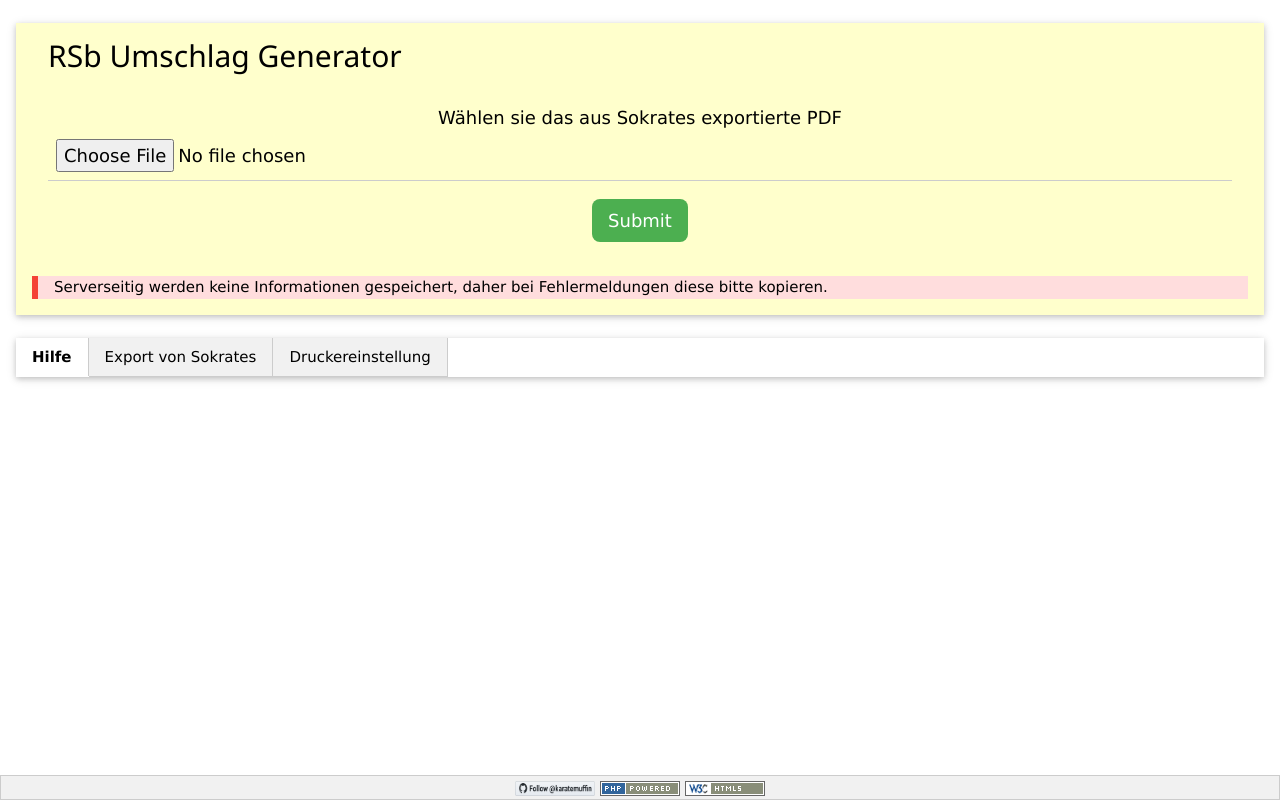
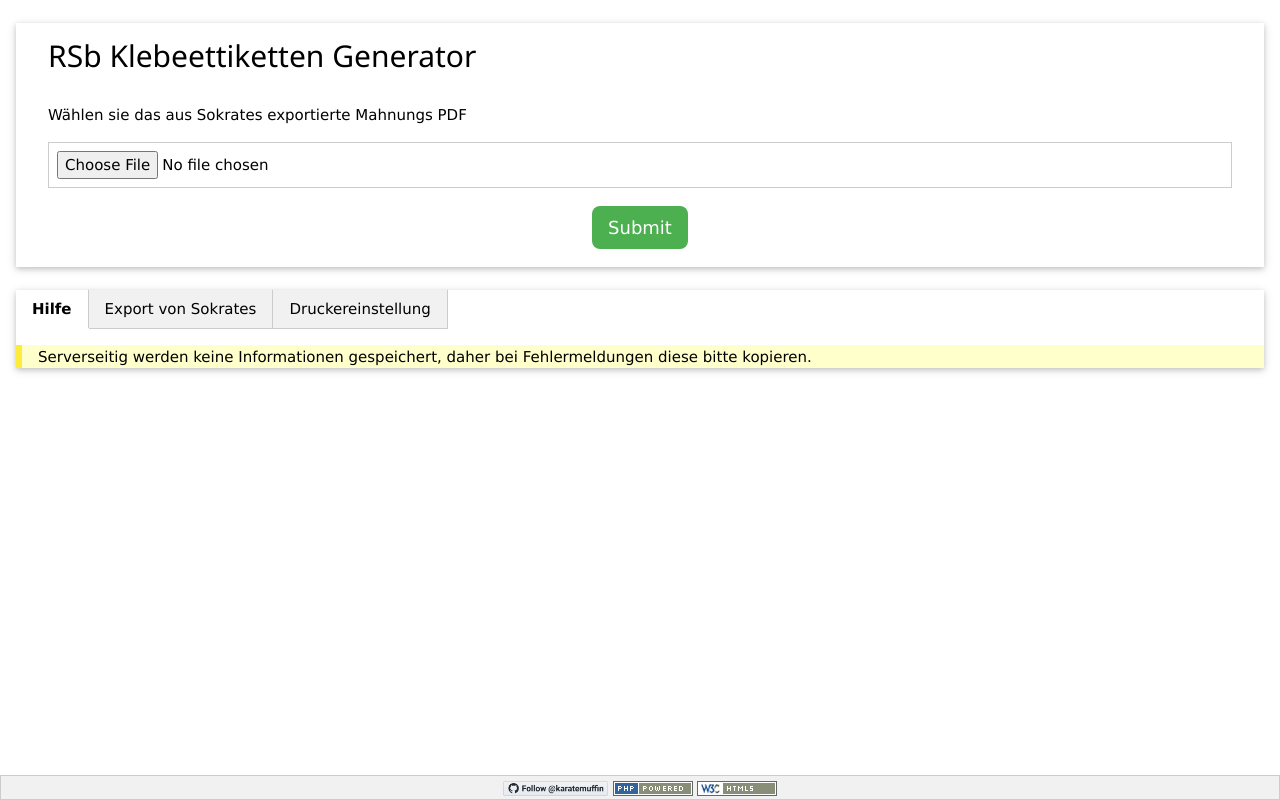
Before and after one commit to karatemuffin/rsbparser, a plain HTML site: page index.html in a window 1280 px wide. Drawn offline with nearby package versions, Linux system fonts and the light colour scheme.

Commit message:
html style

```diff
--- a/index.html
+++ b/index.html
@@ -8,20 +8,17 @@
 	<body>
 		<div class="w3-container w3-auto">
 			<br>
-		<div class="w3-container w3-card w3-pale-yellow">
+			<div class="w3-container w3-card">
 				<div class="w3-container">
-				<h2>RSb Umschlag Generator</h2>
+					<h2>RSb Klebeettiketten Generator</h2>
 				</div>
-
-			<form class=" w3-container" action="parser.php" method="post" enctype="multipart/form-data">
-
+				<form class="w3-container" action="parser.php" method="post" enctype="multipart/form-data">
 					<!-- Begin Upload -->
-				<div class="w3-section w3-center w3-large">
-					<label> Wählen sie das aus Sokrates exportierte PDF</label>
-					<input  class="w3-input w3-center" type="file" name="uploadedfile" id="uploadedfile">
+					<div class="w3-section">
+						<p> Wählen sie das aus Sokrates exportierte Mahnungs PDF</p>
+						<input  class="w3-input w3-border" type="file" name="uploadedfile" id="uploadedfile">
 					</div>
 					<!-- End Upload -->
-
 					<!-- Begin Submit -->
 					<div class="w3-section w3-center w3-large">
 						<p>
@@ -29,11 +26,7 @@
 						</p>
 					</div>
 					<!-- End Submit -->
-
 				</form>
-			<div class="w3-panel w3-pale-red w3-leftbar w3-border-red">
-				Serverseitig werden keine Informationen gespeichert, daher bei Fehlermeldungen diese bitte kopieren.
-			</div>
 			</div>
 			<br>
 			<div class="w3-card">
@@ -44,7 +37,9 @@
 							<button class="w3-bar-item w3-button w3-border-bottom w3-border-right class-tablink" onclick="openHelp(event, 'idHelpPrinter')">Druckereinstellung</button>
 							</div>
 					</div>
-
+				<div class="w3-panel w3-pale-yellow w3-leftbar w3-border-yellow">
+					Serverseitig werden keine Informationen gespeichert, daher bei Fehlermeldungen diese bitte kopieren.
+				</div>
 				<div id="idHelpSokrates" class="w3-container w3-display-container class-help" style="display:none">
 					<ol>
 						<li>Öffne Sokrates</li>
@@ -56,11 +51,8 @@
 						<li>Bestätige mit "Drucken"</li>
 						<li>Das nun gespeicherte PDF auf dieser Seite hochladen.</li>
 					</ol>
-
 					<img src="images/sokbund.png" alt="Screenshot Sokrates" class="w3-image">
-
 				</div>
-
 				<div id="idHelpPrinter" class="w3-container w3-display-container class-help" style="display:none">
 					<ol>
 						<li>Bereite Drucker vor
@@ -79,25 +71,22 @@
 							</ol>
 						</li>
 					</ol>
-
 					<div class="w3-center">
 						<img src="images/printer_1.jpg" alt="Drucker Seitenlade" class="w3-image">
 						<img src="images/printer_2.jpg" alt="RSb einlegen" class="w3-image">
 						<img src="images/printer_3.jpg" alt="Papiereinstellungen" class="w3-image">
 						<img src="images/printer_4.png" alt="Druckereinstellungen" class="w3-image">
 					</div>
-
 				</div>
-
 			</div>
 		</div>
 		<br>
 		<div class="w3-container w3-border w3-light-grey w3-bottom w3-center">
 			<div class="w3-center">
-			<a class="w3-bar-item" href="https://github.com/karatemuffin/rsbparser" title="GitHub Repository" target="_blank"><img src="images/button-github.png" width="80" height="15" alt="GitHub Repository" /></a>
+			<a class="w3-bar-item" href="https://github.com/karatemuffin/rsbparser" title="GitHub Repository" target="_blank"><img src="images/button-github.png" height="15" alt="GitHub Repository" /></a>
 			<a class="w3-bar-item" href="https://php.net" title="Powered by PHP" target="_blank"><img src="images/button-php.gif" width="80" height="15" alt="Powered by PHP" /></a>
 			<a class="w3-bar-item" href="//validator.w3.org/check/referer" title="Valid HTML5" target="_blank"><img src="images/button-html5.png" width="80" height="15" alt="Valid HTML5" /></a>
-			<!-- not yet<a href="//jigsaw.w3.org/css-validator/check/referer?profile=css3" title="Valid CSS" target="_blank">
+			<!-- w3css is broken yet<a href="//jigsaw.w3.org/css-validator/check/referer?profile=css3" title="Valid CSS" target="_blank">
 				<img class="w3-bar-item" src="images/button-css.png" width="80" height="15" alt="Valid CSS" />
 			</a>-->
 			</div>
```
Also changed, not shown: 1 other file. Lines whose indentation alone changed are shown as unchanged.
